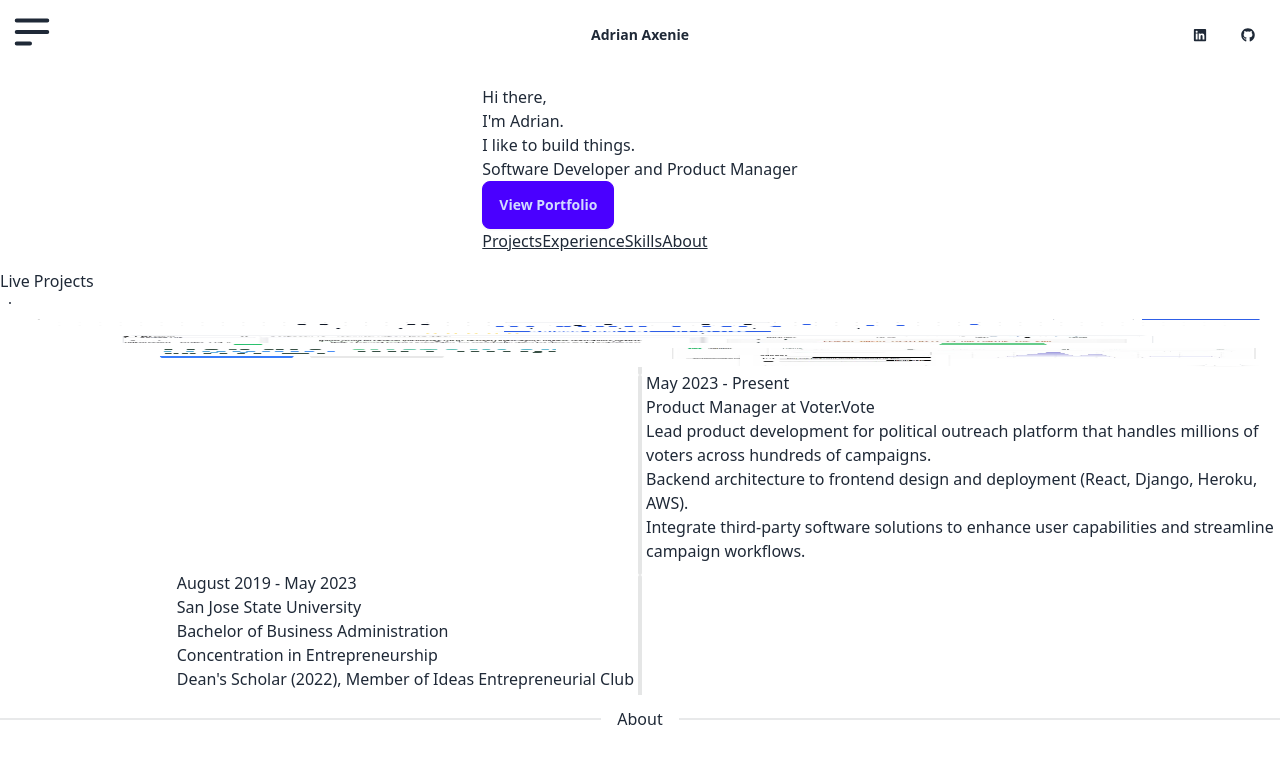
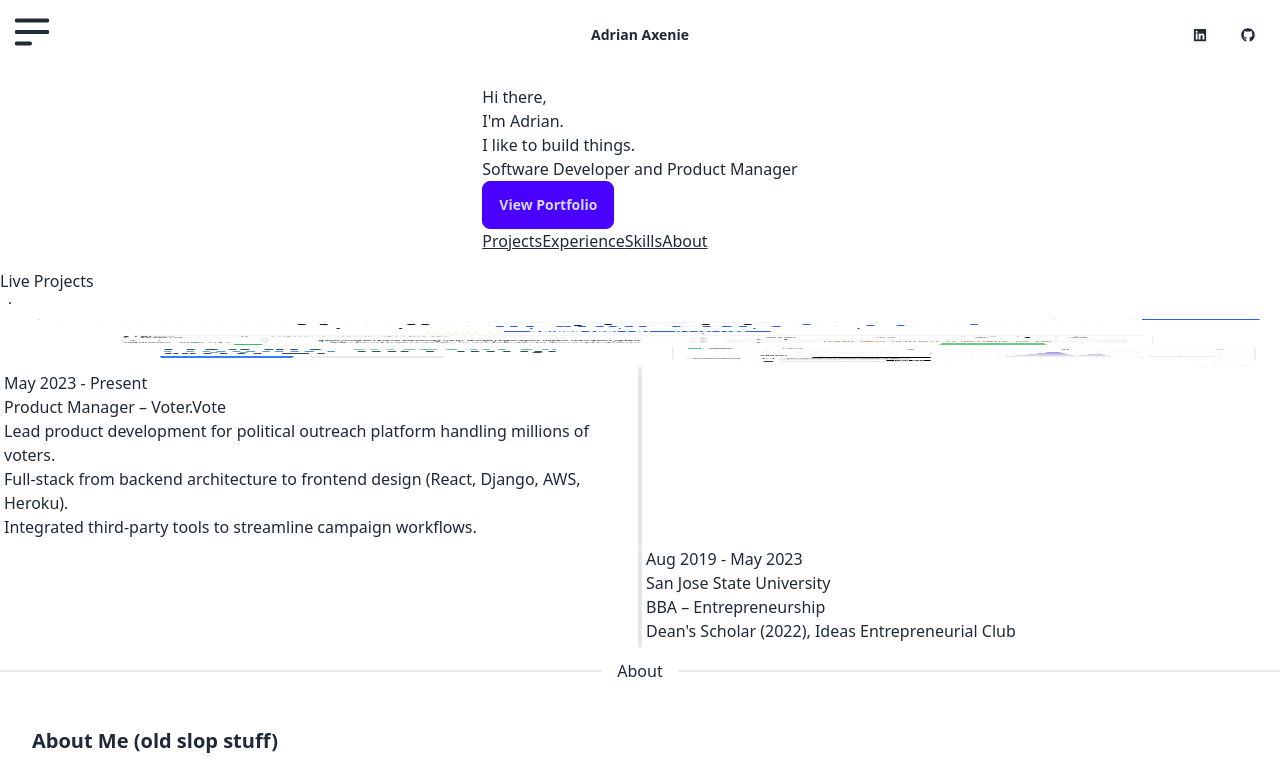
Before and after one commit to adyaxenie/blog, a Next.js app: page /home in a window 1280 px wide. Shown: the top 767 px of the page. Built offline with nearby package versions, Linux system fonts and the light colour scheme.

Commit message:
timeline update

```diff
--- a/app/page.tsx
+++ b/app/page.tsx
@@ -80,7 +80,7 @@ export default function Page() {
               <br className="hidden md:block" /> I&apos;m Adrian.
             </h1>
             <p className="mt-5 text-base md:text-lg text-slate-600">
-              Software Developer & Product Manager — I like to build things.
+             I like to build things.
             </p>
             <div className="mt-8 flex items-center justify-center gap-3">
               <button
--- a/components/timeline.tsx
+++ b/components/timeline.tsx
@@ -4,52 +4,47 @@ const Timeline = () => {
   return (
     <div data-aos="fade-up" className="justify-center items-center p-10">
       <ul className="timeline timeline-snap-icon max-md:timeline-compact timeline-vertical p-5">
+
+        {/* Voter.Vote */}
         <li>
           <hr />
           <div className="timeline-middle">
-                        <svg xmlns="http://www.w3.org/2000/svg" viewBox="0 0 20 20" fill="currentColor" className="h-5 w-5"><path fillRule="evenodd" d="M10 18a8 8 0 100-16 8 8 0 000 16zm3.857-9.809a.75.75 0 00-1.214-.882l-3.483 4.79-1.88-1.88a.75.75 0 10-1.06 1.061l2.5 2.5a.75.75 0 001.137-.089l4-5.5z" clipRule="evenodd" /></svg>
+            <svg xmlns="http://www.w3.org/2000/svg" fill="currentColor" viewBox="0 0 20 20" className="h-5 w-5">
+              <path fillRule="evenodd" d="M10 18a8 8 0 100-16 8 8 0 000 16zm3.857-9.809a.75.75 0 00-1.214-.882l-3.483 4.79-1.88-1.88a.75.75 0 10-1.06 1.061l2.5 2.5a.75.75 0 001.137-.089l4-5.5z" clipRule="evenodd" />
+            </svg>
           </div>
-                    <div className="timeline-end mb-10">
+          <div className="timeline-start md:text-end mb-10">
             <time className="font-mono italic">May 2023 - Present</time>
-                        <div className="text-lg font-black">Product Manager at Voter.Vote</div>
+            <div className="text-lg font-black">Product Manager – Voter.Vote</div>
             <ul>
-                            <li>Lead product development for political outreach platform that handles millions of voters across hundreds of campaigns.</li>
-                            <li>Backend architecture to frontend design and deployment (React, Django, Heroku, AWS).</li>
-                            <li>Integrate third-party software solutions to enhance user capabilities and streamline campaign workflows.</li>
+              <li>Lead product development for political outreach platform handling millions of voters.</li>
+              <li>Full-stack from backend architecture to frontend design (React, Django, AWS, Heroku).</li>
+              <li>Integrated third-party tools to streamline campaign workflows.</li>
             </ul>
           </div>
           <hr />
         </li>
+
+        {/* San Jose State University */}
         <li>
           <hr />
           <div className="timeline-middle">
-                        <svg xmlns="http://www.w3.org/2000/svg" viewBox="0 0 20 20" fill="currentColor" className="h-5 w-5"><path fillRule="evenodd" d="M10 18a8 8 0 100-16 8 8 0 000 16zm3.857-9.809a.75.75 0 00-1.214-.882l-3.483 4.79-1.88-1.88a.75.75 0 10-1.06 1.061l2.5 2.5a.75.75 0 001.137-.089l4-5.5z" clipRule="evenodd" /></svg>
+            <svg xmlns="http://www.w3.org/2000/svg" fill="currentColor" viewBox="0 0 20 20" className="h-5 w-5">
+              <path fillRule="evenodd" d="M10 18a8 8 0 100-16 8 8 0 000 16zm3.857-9.809a.75.75 0 00-1.214-.882l-3.483 4.79-1.88-1.88a.75.75 0 10-1.06 1.061l2.5 2.5a.75.75 0 001.137-.089l4-5.5z" clipRule="evenodd" />
+            </svg>
           </div>
-                    <div className="timeline-start md:text-end mb-10">
-                        <time className="font-mono italic">August 2019 - May 2023</time>
+          <div className="timeline-end mb-10">
+            <time className="font-mono italic">Aug 2019 - May 2023</time>
             <div className="text-lg font-black">San Jose State University</div>
-                        <div className="subheading mb-3">Bachelor of Business Administration</div>
-                        <p>Concentration in Entrepreneurship</p>
-                        <p>Dean&apos;s Scholar (2022), Member of Ideas Entrepreneurial Club</p>
+            <div className="subheading mb-3">BBA – Entrepreneurship</div>
+            <p>Dean&apos;s Scholar (2022), Ideas Entrepreneurial Club</p>
           </div>
           <hr />
         </li>
-                {/* <li>
-                    <hr />
-                    <div className="timeline-middle">
-                        <svg xmlns="http://www.w3.org/2000/svg" viewBox="0 0 20 20" fill="currentColor" className="h-5 w-5"><path fillRule="evenodd" d="M10 18a8 8 0 100-16 8 8 0 000 16zm3.857-9.809a.75.75 0 00-1.214-.882l-3.483 4.79-1.88-1.88a.75.75 0 10-1.06 1.061l2.5 2.5a.75.75 0 001.137-.089l4-5.5z" clipRule="evenodd" /></svg>
-                    </div>
-                    <div className="timeline-end mb-10">
-                        <time className="font-mono italic">August 2015 - May 2019</time>
-                        <div className="text-lg font-black">Leigh High School</div>
-                        <div className="subheading mb-3">Project Lead The Way Engineering</div>
-                        <p>4 Year Scholar in Engineering - Capstone Projects</p>
-                        <p>Learned basics of mechanical, computer and electrical engineering through PLTW program.</p>
-                    </div>
-                    <hr />
-                </li> */}
+
       </ul>
     </div>
-)}
+  );
+};
 
 export default Timeline;
```
Lines whose indentation alone changed are shown as unchanged.
